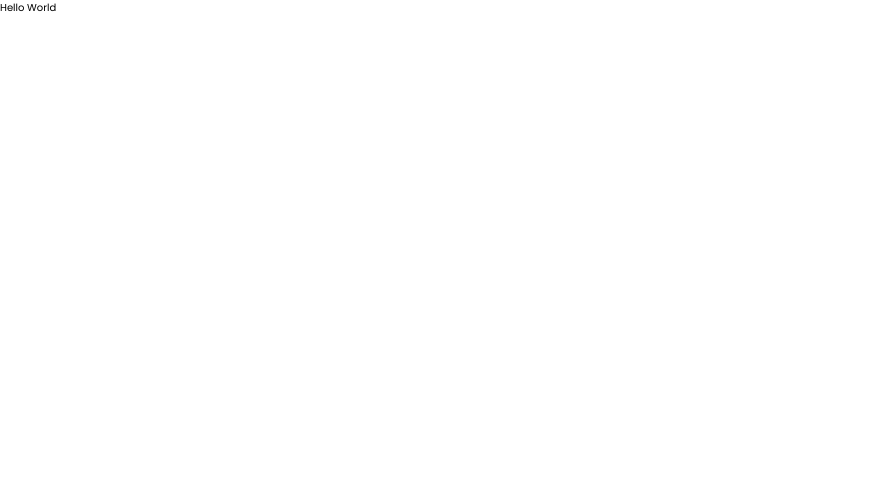
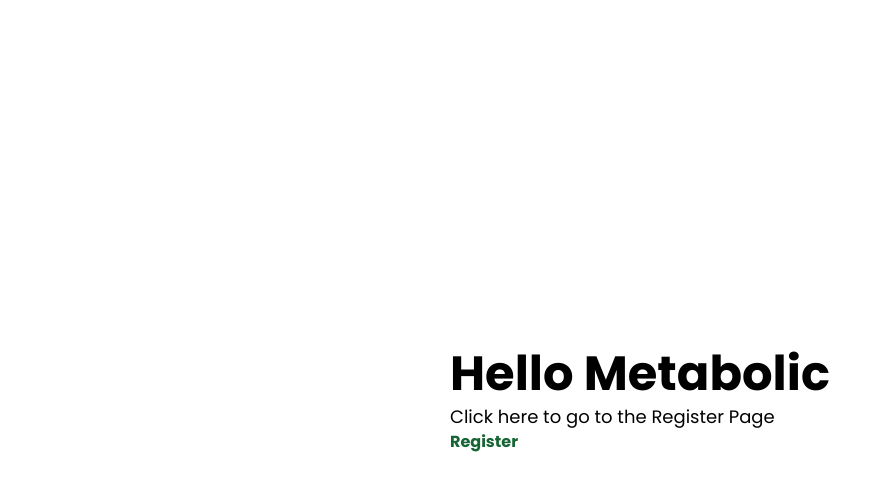
Before and after one commit to Satish9047/metalogic-register, a Next.js app: page / in a window 1280 px wide. Shown: the top 490 px of the page, without its empty margins (0-892 px from the left). Built offline with nearby package versions, Linux system fonts and the light colour scheme.

Commit message:
Add home page + fixed the css

```diff
--- a/src/app/page.tsx
+++ b/src/app/page.tsx
@@ -1,3 +1,18 @@
+import Link from "next/link";
+
 export default function Home() {
-  return <div>Hello World</div>;
+  return (
+    <div className="min-h-screen flex justify-center items-center">
+      <div>
+        <h1>Hello Metabolic</h1>
+        <p className="text-[1.8rem]">Click here to go to the Register Page</p>
+        <Link
+          href="/register"
+          className="text-[1.6rem] text-green-800 font-bold hover:text-green-600"
+        >
+          Register
+        </Link>
+      </div>
+    </div>
+  );
 }
--- a/src/app/register/page.tsx
+++ b/src/app/register/page.tsx
@@ -17,7 +17,7 @@ const page = () => {
         <div>
           <input type="range" />
         </div>
-        <div className="w-full px-[3.5rem] py-[1.3rem] bg-white rounded-lg form-container border border-[#999999]">
+        <div className="w-full px-[3.5rem] py-[1.3rem] bg-white rounded-xl form-container border border-[#999999]">
           <Register4 />
         </div>
       </section>
```
